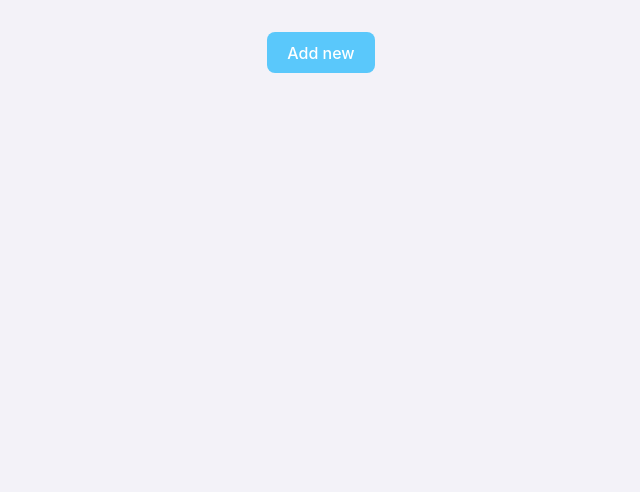
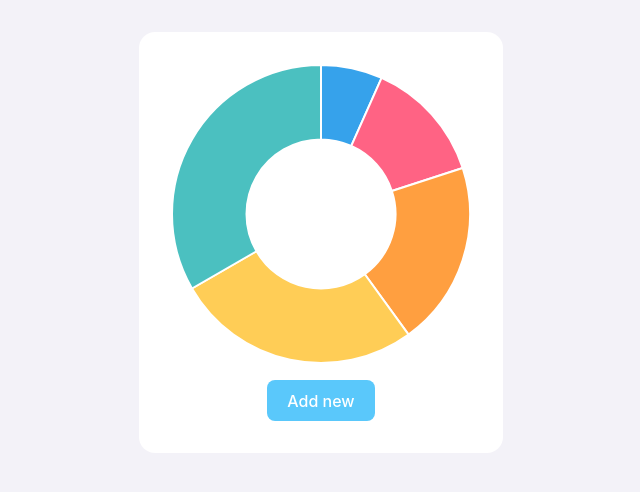
Before and after one commit to Late-Dev/Cashflow, a Vue app in the folder frontend/: page / in a window 1280 px wide. Shown: the top 492 px of the page, without its empty margins (319-959 px from the left). Built offline with nearby package versions, Linux system fonts and the light colour scheme.

Commit message:
added dohnut chart and chart js

```diff
--- a/frontend/package.json
+++ b/frontend/package.json
@@ -9,8 +9,10 @@
     "preview": "vite preview"
   },
   "dependencies": {
+    "chart.js": "^4.4.0",
     "sass": "^1.68.0",
-    "vue": "^3.3.4"
+    "vue": "^3.3.4",
+    "vue-chartjs": "^5.2.0"
   },
   "devDependencies": {
     "@vitejs/plugin-vue": "^4.2.3",
--- a/frontend/src/App.vue
+++ b/frontend/src/App.vue
@@ -1,13 +1,37 @@
 
 <template>
-  <div>
-    <button>Add new</button>
+  <div class="app">
+    <div class="app_navbar">
+
+    </div>
+    <div class="card app__card">
+
+
+      <CategoryChart />
+      <button class="app__new-btn">Add new</button>
+    </div>
   </div>
 </template>
 
 
 <script setup lang="ts">
+import CategoryChart from './components/CategoryChart/CategoryChart.vue'
+
+
 </script>
 
 <style scoped lang="scss">
+.app{
+
+  &__card {
+    display: flex;
+    flex-direction: column;
+    align-items: center;
+  }
+
+  &__new-btn{
+    margin-top: 1em;
+  }
+}
+
 </style>
--- /dev/null
+++ b/frontend/src/components/CategoryChart/CategoryChart.vue
@@ -0,0 +1,25 @@
+<template>
+    <div>
+        <Doughnut :data="data"></Doughnut>
+    </div>
+</template>
+
+<script setup lang='ts'>
+import { ref } from 'vue';
+import { Doughnut } from 'vue-chartjs'
+import {
+    Chart as ChartJS,
+    ArcElement,
+    ChartData,
+    Colors
+} from 'chart.js'
+
+
+
+ChartJS.register(ArcElement, Colors)
+
+const data = ref<ChartData<"doughnut">>({ datasets: [{ data: [1, 2, 3, 4, 5] }] })
+
+</script>
+
+<style scoped lang='scss'></style>
--- a/frontend/src/style.scss
+++ b/frontend/src/style.scss
@@ -65,3 +65,10 @@ button:active {
   flex-direction: column;
 
 }
+
+
+.card{
+  background-color: var(--tg-theme-bg-color, #fff);
+  padding: 2em;
+  border-radius: 1em;
+}
--- /dev/null
+++ b/frontend/src/types/index.ts
@@ -0,0 +1,3 @@
+export interface Transaction{
+
+}
```
Also changed, not shown: 1 other file (tests, documents, lock files or other folders).
